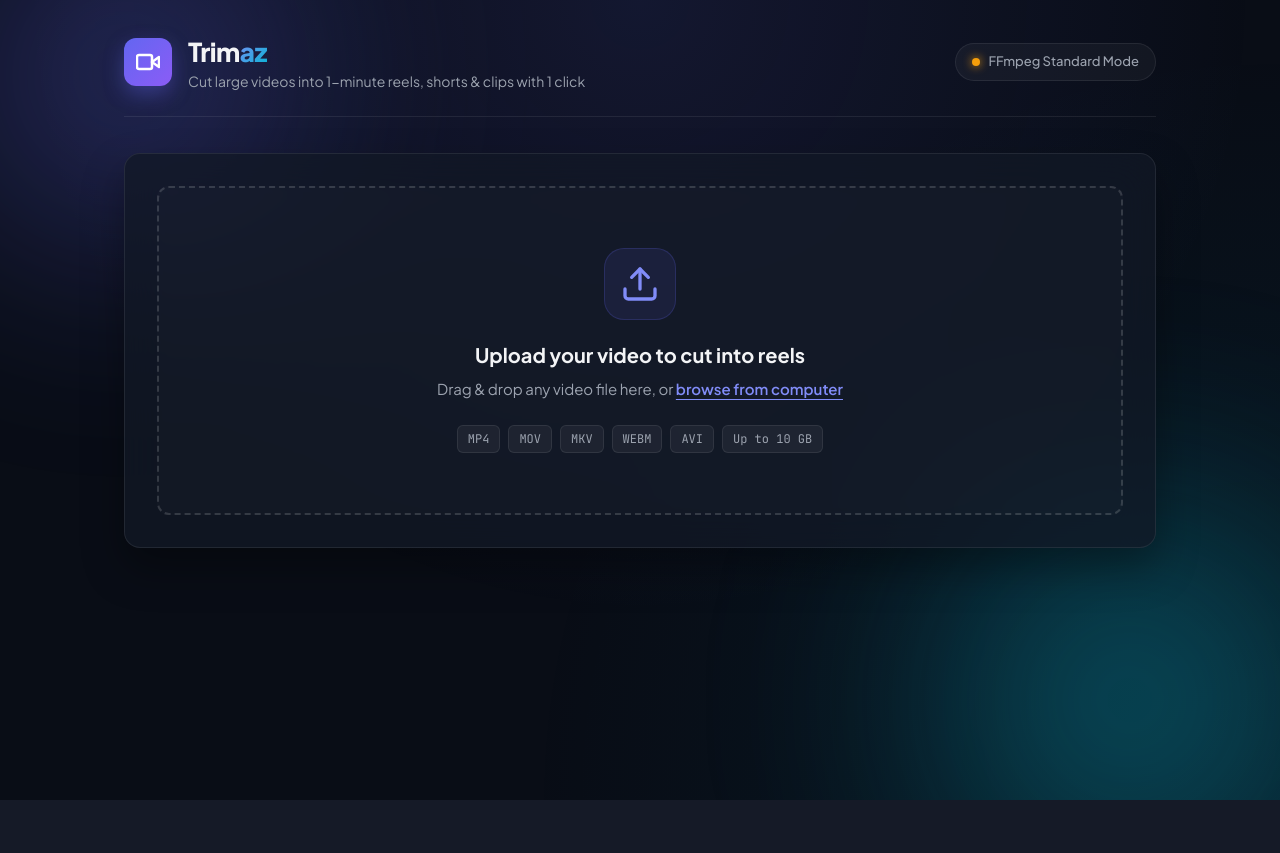
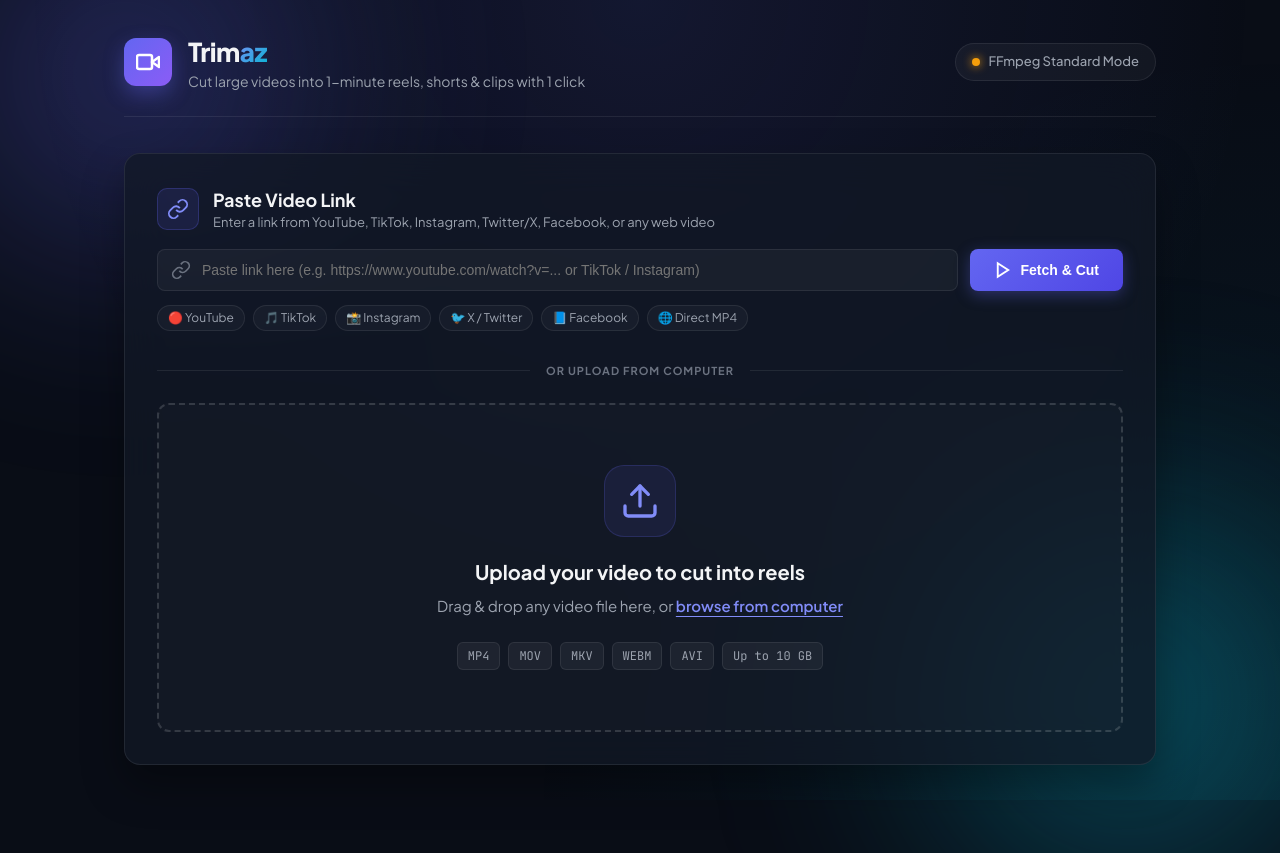
Before and after one commit to AZHAN-01/Trimaz, a Flask app: page / in a window 1280 px wide. Before the commit the page ends 800 px from the top, so only its background shows below. Run offline with Flask 3, Linux system fonts and the light colour scheme; some libraries are stand-ins or nearby versions.

Commit message:
Add feature: Create reels by pasting video URL (YouTube, TikTok, Instagram, etc.)

```diff
--- a/app.py
+++ b/app.py
@@ -9,6 +9,7 @@ from pathlib import Path
 from flask import Flask, render_template, request, jsonify, send_file, send_from_directory, Response
 
 import cutter
+import downloader
 
 BASE_DIR = Path(__file__).parent.resolve()
 UPLOAD_DIR = BASE_DIR / "uploads"
@@ -74,6 +75,73 @@ def api_system():
         "upload_dir": str(UPLOAD_DIR),
         "output_dir": str(OUTPUT_DIR)
     })
+
+# Download tasks store for link downloads
+DOWNLOAD_TASKS = {}
+DOWNLOAD_LOCK = threading.Lock()
+
+@app.route("/api/fetch-url", methods=["POST"])
+def api_fetch_url():
+    data = request.get_json(silent=True) or {}
+    url = data.get("url", "").strip()
+    if not url:
+        return jsonify({"error": "Please enter a valid video link"}), 400
+
+    if not downloader.is_valid_url(url):
+        return jsonify({"error": "Invalid URL format. Please enter a valid web link."}), 400
+
+    download_id = str(uuid.uuid4())[:12]
+    with DOWNLOAD_LOCK:
+        DOWNLOAD_TASKS[download_id] = {
+            "status": "starting",
+            "percent": 0,
+            "message": "Connecting to video server...",
+            "result": None,
+            "error": None
+        }
+
+    def run_download():
+        def progress(info):
+            with DOWNLOAD_LOCK:
+                if download_id in DOWNLOAD_TASKS:
+                    DOWNLOAD_TASKS[download_id].update(info)
+
+        try:
+            result = downloader.download_video_from_url(url, str(UPLOAD_DIR), progress_callback=progress)
+            file_id = result["file_id"]
+            UPLOADED_FILES[file_id] = result
+            with DOWNLOAD_LOCK:
+                DOWNLOAD_TASKS[download_id] = {
+                    "status": "completed",
+                    "percent": 100,
+                    "message": "Video downloaded successfully!",
+                    "result": {
+                        "success": True,
+                        "file_id": file_id,
+                        "filename": result["filename"],
+                        "metadata": result["metadata"],
+                        "thumb_url": result["thumb_url"]
+                    }
+                }
+        except Exception as e:
+            with DOWNLOAD_LOCK:
+                DOWNLOAD_TASKS[download_id] = {
+                    "status": "error",
+                    "percent": 0,
+                    "error": str(e),
+                    "message": f"Failed to download video: {str(e)}"
+                }
+
+    threading.Thread(target=run_download, daemon=True).start()
+    return jsonify({"success": True, "download_id": download_id})
+
+@app.route("/api/fetch-status/<download_id>")
+def api_fetch_status(download_id):
+    with DOWNLOAD_LOCK:
+        task = DOWNLOAD_TASKS.get(download_id)
+        if not task:
+            return jsonify({"error": "Download task not found"}), 404
+        return jsonify(task)
 
 @app.route("/api/upload", methods=["POST"])
 def api_upload():
--- /dev/null
+++ b/requirements.txt
@@ -0,0 +1,5 @@
+Flask>=3.0.0
+opencv-python>=4.10.0
+numpy>=2.0.0
+Pillow>=10.0.0
+yt-dlp>=2026.0.0
--- a/static/css/style.css
+++ b/static/css/style.css
@@ -970,3 +970,127 @@ body {
         gap: 16px;
     }
 }
+
+/* URL Input Styles */
+.url-input-container {
+    padding-bottom: 8px;
+}
+
+.url-title-row {
+    display: flex;
+    align-items: center;
+    gap: 14px;
+    margin-bottom: 16px;
+}
+
+.url-badge-icon {
+    width: 42px;
+    height: 42px;
+    border-radius: 10px;
+    background: rgba(99, 102, 241, 0.12);
+    border: 1px solid rgba(99, 102, 241, 0.25);
+    display: flex;
+    align-items: center;
+    justify-content: center;
+    color: #818CF8;
+    flex-shrink: 0;
+}
+
+.url-section-title {
+    font-size: 18px;
+    font-weight: 700;
+}
+
+.url-section-subtitle {
+    font-size: 13px;
+    color: var(--text-muted);
+}
+
+.url-input-group {
+    display: flex;
+    gap: 12px;
+    margin-bottom: 14px;
+}
+
+.url-field-wrapper {
+    position: relative;
+    flex-grow: 1;
+}
+
+.url-field-icon {
+    position: absolute;
+    left: 14px;
+    top: 50%;
+    transform: translateY(-50%);
+    color: var(--text-dim);
+    pointer-events: none;
+}
+
+.url-input {
+    width: 100%;
+    background: rgba(255, 255, 255, 0.04);
+    border: 1px solid var(--card-border);
+    border-radius: var(--radius-sm);
+    color: #fff;
+    padding: 12px 14px 12px 44px;
+    font-size: 14px;
+    outline: none;
+    transition: all 0.2s ease;
+}
+
+.url-input:focus {
+    border-color: var(--primary);
+    background: rgba(255, 255, 255, 0.06);
+    box-shadow: 0 0 15px var(--primary-glow);
+}
+
+.btn-fetch {
+    padding: 0 24px;
+    white-space: nowrap;
+}
+
+.platform-chips {
+    display: flex;
+    gap: 8px;
+    flex-wrap: wrap;
+}
+
+.platform-chip {
+    font-size: 12px;
+    padding: 3px 10px;
+    background: rgba(255, 255, 255, 0.03);
+    border: 1px solid var(--card-border);
+    border-radius: 100px;
+    color: var(--text-muted);
+}
+
+/* Or Divider */
+.or-divider {
+    display: flex;
+    align-items: center;
+    gap: 16px;
+    margin: 24px 0 24px;
+}
+
+.divider-line {
+    flex-grow: 1;
+    height: 1px;
+    background: var(--card-border);
+}
+
+.divider-text {
+    font-size: 11px;
+    font-weight: 700;
+    letter-spacing: 1px;
+    color: var(--text-dim);
+}
+
+@media (max-width: 600px) {
+    .url-input-group {
+        flex-direction: column;
+    }
+    .btn-fetch {
+        padding: 12px;
+        justify-content: center;
+    }
+}
--- a/static/js/app.js
+++ b/static/js/app.js
@@ -9,6 +9,8 @@ document.addEventListener("DOMContentLoaded", () => {
     // DOM Elements
     const dropzone = document.getElementById("dropzone");
     const videoInput = document.getElementById("videoInput");
+    const videoUrlInput = document.getElementById("videoUrlInput");
+    const fetchUrlBtn = document.getElementById("fetchUrlBtn");
 
     // Sections
     const uploadSection = document.getElementById("uploadSection");
@@ -114,6 +116,93 @@ document.addEventListener("DOMContentLoaded", () => {
             handleFileUpload(e.target.files[0]);
         }
     });
+
+    // ----------------------------------------------------
+    // URL Link Fetching
+    // ----------------------------------------------------
+    if (fetchUrlBtn && videoUrlInput) {
+        fetchUrlBtn.addEventListener("click", handleUrlFetch);
+        videoUrlInput.addEventListener("keydown", (e) => {
+            if (e.key === "Enter") {
+                e.preventDefault();
+                handleUrlFetch();
+            }
+        });
+    }
+
+    function handleUrlFetch() {
+        const url = videoUrlInput.value.trim();
+        if (!url) {
+            showToast("Please paste a valid video URL.");
+            return;
+        }
+
+        // Show progress UI
+        uploadProgressContainer.style.display = "block";
+        uploadProgressBar.style.width = "5%";
+        uploadProgressPercent.innerText = "5%";
+        uploadProgressLabel.innerText = "Connecting to video link...";
+        uploadStats.innerText = "Analyzing web stream...";
+        fetchUrlBtn.disabled = true;
+
+        fetch("/api/fetch-url", {
+            method: "POST",
+            headers: { "Content-Type": "application/json" },
+            body: JSON.stringify({ url: url })
+        })
+        .then(res => res.json())
+        .then(data => {
+            if (data.success && data.download_id) {
+                pollDownloadProgress(data.download_id);
+            } else {
+                fetchUrlBtn.disabled = false;
+                showToast(data.error || "Failed to process video link");
+                uploadProgressContainer.style.display = "none";
+            }
+        })
+        .catch(err => {
+            fetchUrlBtn.disabled = false;
+            showToast("Network error contacting server");
+            uploadProgressContainer.style.display = "none";
+        });
+    }
+
+    function pollDownloadProgress(downloadId) {
+        let dlInterval = setInterval(() => {
+            fetch(`/api/fetch-status/${downloadId}`)
+                .then(res => res.json())
+                .then(status => {
+                    if (status.status === "error") {
+                        clearInterval(dlInterval);
+                        fetchUrlBtn.disabled = false;
+                        showToast(status.message || "Failed to download video from URL");
+                        uploadProgressContainer.style.display = "none";
+                        return;
+                    }
+
+                    const pct = Math.round(status.percent || 10);
+                    uploadProgressBar.style.width = pct + "%";
+                    uploadProgressPercent.innerText = pct + "%";
+                    if (status.message) uploadProgressLabel.innerText = status.message;
+                    if (status.speed) {
+                        uploadStats.innerText = `${formatBytes(status.downloaded || 0)} / ${formatBytes(status.total || 0)} (${formatBytes(status.speed)}/s)`;
+                    }
+
+                    if (status.status === "completed" && status.result) {
+                        clearInterval(dlInterval);
+                        fetchUrlBtn.disabled = false;
+                        videoUrlInput.value = "";
+                        currentUploadedFile = status.result;
+                        setupConfigStage(status.result);
+                    }
+                })
+                .catch(err => {
+                    clearInterval(dlInterval);
+                    fetchUrlBtn.disabled = false;
+                    showToast("Error checking download progress");
+                });
+        }, 500);
+    }
 
     function formatBytes(bytes) {
         if (bytes < 1024) return bytes + ' B';
--- a/templates/index.html
+++ b/templates/index.html
@@ -38,8 +38,57 @@
         <!-- Main Content Area -->
         <main class="main-content">
 
-            <!-- STAGE 1: Video Upload Zone -->
+            <!-- STAGE 1: Video Input Zone (Paste Link or Upload) -->
             <section class="card upload-card" id="uploadSection">
+                <!-- Method A: Paste Video Link -->
+                <div class="url-input-container">
+                    <div class="url-header">
+                        <div class="url-title-row">
+                            <div class="url-badge-icon">
+                                <svg width="22" height="22" viewBox="0 0 24 24" fill="none" stroke="currentColor" stroke-width="2">
+                                    <path d="M10 13a5 5 0 0 0 7.54.54l3-3a5 5 0 0 0-7.07-7.07l-1.72 1.71"></path>
+                                    <path d="M14 11a5 5 0 0 0-7.54-.54l-3 3a5 5 0 0 0 7.07 7.07l1.71-1.71"></path>
+                                </svg>
+                            </div>
+                            <div>
+                                <h2 class="url-section-title">Paste Video Link</h2>
+                                <p class="url-section-subtitle">Enter a link from YouTube, TikTok, Instagram, Twitter/X, Facebook, or any web video</p>
+                            </div>
+                        </div>
+                    </div>
+                    <div class="url-input-group">
+                        <div class="url-field-wrapper">
+                            <svg class="url-field-icon" width="20" height="20" viewBox="0 0 24 24" fill="none" stroke="currentColor" stroke-width="2">
+                                <path d="M10 13a5 5 0 0 0 7.54.54l3-3a5 5 0 0 0-7.07-7.07l-1.72 1.71"></path>
+                                <path d="M14 11a5 5 0 0 0-7.54-.54l-3 3a5 5 0 0 0 7.07 7.07l1.71-1.71"></path>
+                            </svg>
+                            <input type="url" id="videoUrlInput" class="url-input" placeholder="Paste link here (e.g. https://www.youtube.com/watch?v=... or TikTok / Instagram)">
+                        </div>
+                        <button type="button" class="btn btn-primary btn-fetch" id="fetchUrlBtn">
+                            <svg width="18" height="18" viewBox="0 0 24 24" fill="none" stroke="currentColor" stroke-width="2.5">
+                                <polygon points="5 3 19 12 5 21 5 3"></polygon>
+                            </svg>
+                            Fetch & Cut
+                        </button>
+                    </div>
+                    <div class="platform-chips">
+                        <span class="platform-chip">🔴 YouTube</span>
+                        <span class="platform-chip">🎵 TikTok</span>
+                        <span class="platform-chip">📸 Instagram</span>
+                        <span class="platform-chip">🐦 X / Twitter</span>
+                        <span class="platform-chip">📘 Facebook</span>
+                        <span class="platform-chip">🌐 Direct MP4</span>
+                    </div>
+                </div>
+
+                <!-- Divider -->
+                <div class="or-divider">
+                    <span class="divider-line"></span>
+                    <span class="divider-text">OR UPLOAD FROM COMPUTER</span>
+                    <span class="divider-line"></span>
+                </div>
+
+                <!-- Method B: Upload File Dropzone -->
                 <div class="dropzone" id="dropzone">
                     <input type="file" id="videoInput" accept="video/*,.mp4,.mkv,.mov,.avi,.webm,.ts,.flv" class="file-input">
                     <div class="dropzone-content">
```
Also changed, not shown: cli.py (+22 -6 lines), downloader.py (added, +131 -0 lines), README.md.
